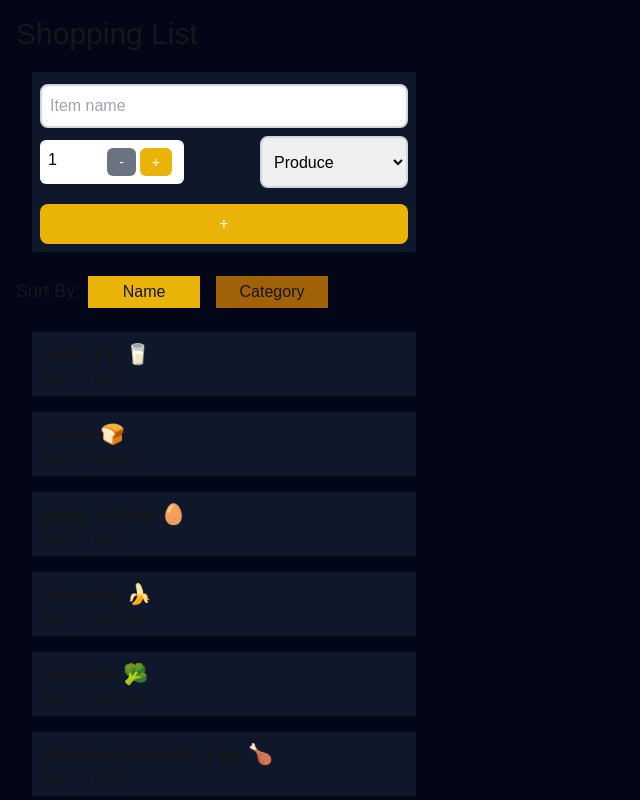
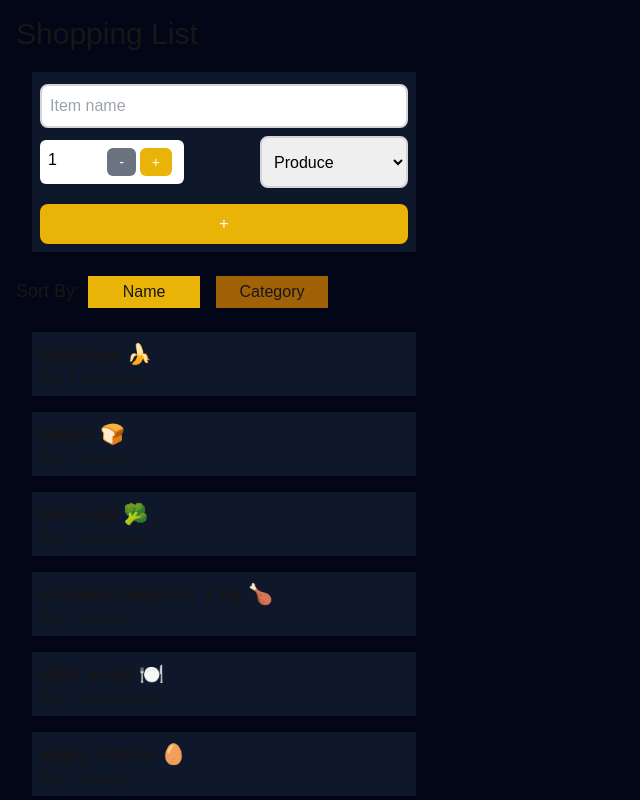
Before and after one commit to GabrielOlivr/cprg306-assignments, a Next.js app: page /week-7 in a window 1280 px wide. Shown: the top 800 px of the page, without its empty margins (0-640 px from the left). Built offline with nearby package versions, Linux system fonts and the light colour scheme.

Commit message:
week-7 assignment

```diff
--- a/app/week-7/item-list.js
+++ b/app/week-7/item-list.js
@@ -1,19 +1,22 @@
-import { useState } from "react";
+import { useState, useEffect } from "react";
 import Item from "./item";
-import itemsData from "./items.json";
 
  export default function ItemList({ items }){
 
     const [sortBy, setSortBy] = useState("name");
+    const [sortedItems, setSortedItems] = useState([...items]);
 
-    const sortedItems = [...itemsData].sort((a, b) => {
-         if (sortBy == "name"){
+    useEffect (() => {
+        const sorted = [...items].sort((a,b) => {
+            if (sortBy === "name"){
                 return a.name.localeCompare(b.name);
-        } else if (sortBy == "category") {
+            } else if (sortBy === "category"){
                 return a.category.localeCompare(b.category);
             }
             return 0;
-    });
+        })
+        setSortedItems(sorted);
+    }, [items, sortBy]);
 
     return(
         <div>
@@ -26,18 +29,14 @@
                     onClick={() => { setSortBy("category"); }}
                     >Category
                 </button>
-            {items.length > 0 ? (
-                items.map((item) => (
+                {sortedItems.map((item) => (
                     <Item
                         key={item.id}
                         name={item.name}
                         quantity={item.quantity}
                         category={item.category}
                     />
-                ))
-            ):(
-                <p>NO ITEM</p>
-            )}
+                ))}
         </div>
     );
 }
```
Also changed, not shown: app/week-7/new-item.js (+6 -7 lines), app/week-7/page.js (+0 -7 lines). Lines whose indentation alone changed are shown as unchanged.
